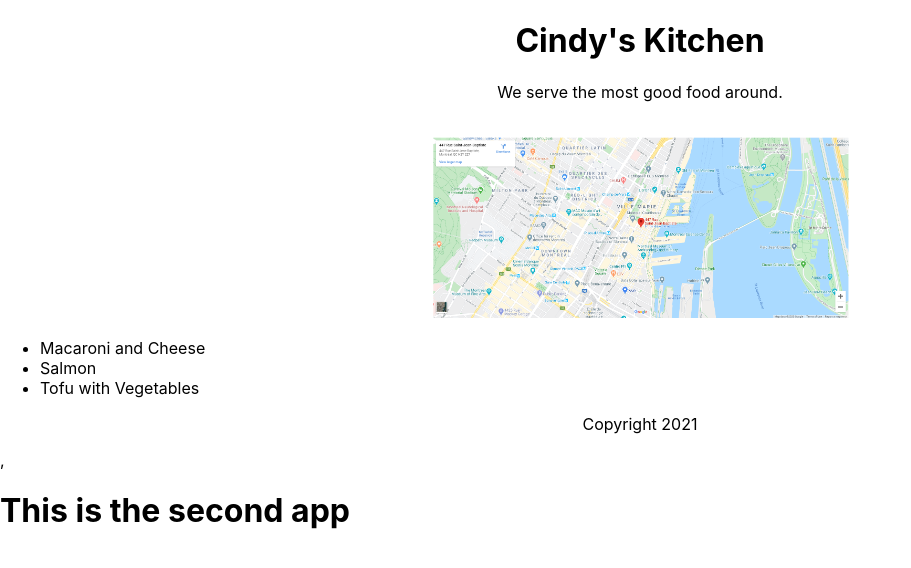
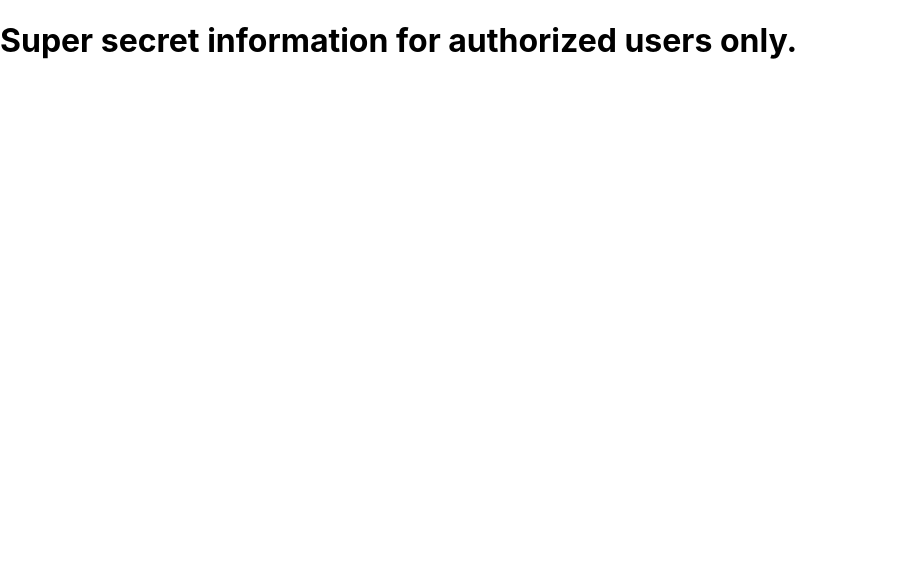
Before and after one commit to thytran142/react-essentials, a React (Create React App) app: page / in a window 1280 px wide. Shown: the top 568 px of the page, without its empty margins (0-911 px from the left). Built offline with nearby package versions, Linux system fonts and the light colour scheme.

Commit message:
Chapter 4: React state in the component tree: conditional rendering regular component and secret component based on authorized flag.

```diff
--- a/src/App.js
+++ b/src/App.js
@@ -1,48 +1,16 @@
 import './App.css';
-import map from './map.PNG';
-function Header(props) {
-    // Always have a props and maybe an empty object
-    console.log(props);
+function SecretComponent() {
+    return <h1>Super secret information for authorized users only.</h1>
+}
+function RegularComponent() {
+    return <h1>Everyone can see this component.</h1>
+}
+function App({authorized}) {
     return (
-        <header>
-            <h1>{props.name}'s Kitchen</h1>
-        </header>
+        <>
+            {authorized ? <SecretComponent/> : <RegularComponent/>}
+            </>
     );
-}
-function Main(props) {
-    return (
-        <section>
-            <p>We serve the most {props.adjective} food around.</p>
-            <img src={map} height={200} alt={"map about the restaurant"}/>
-            <ul style={{textAlign: "Left"}}>
-                {props.dishes.map((dish) => (
-                    <li key={dish.id}>{dish.title}</li>
-                ))}
-            </ul>
-        </section>
-    );
-}
-function Footer(props) {
-    return (
-        <footer>
-            <p>Copyright {props.year}</p>
-        </footer>
-    );
-}
-const dishes = [
-    "Macaroni and Cheese",
-    "Salmon",
-    "Tofu with Vegetables"
-];
-const dishObjects = dishes.map((dish, i) => ({id: i, title: dish}));
-function App() {
-  return (
-    <div className="App">
-        <Header name="Cindy"/>
-        <Main adjective="good" dishes={dishObjects}/>
-        <Footer year={new Date().getFullYear()}/>
-    </div>
-  );
 }
 
 export default App; // That I need to import that to my index.js
--- a/src/index.js
+++ b/src/index.js
@@ -3,19 +3,13 @@
 import './index.css';
 import reportWebVitals from './reportWebVitals';
 import App from "./App";
-function AppTwo() {
-    return (
-        <h1>This is the second app</h1>
-    )
-}
+const [mostImportantItem, second, light] = ["boots", "tent", "headlamp"];
+console.log(mostImportantItem, second, light);
+
 ReactDOM.render(
-    <>
-        <App/>,
-        <AppTwo/>
-    </>
-  ,
-  document.getElementById('root')
-);
+    <App authorized={true} />,
+    document.getElementById('root')
+)
 
 // If you want to start measuring performance in your app, pass a function
 // to log results (for example: reportWebVitals(console.log))
```
Also changed, not shown: 1 other file (tests, documents, lock files or other folders).
